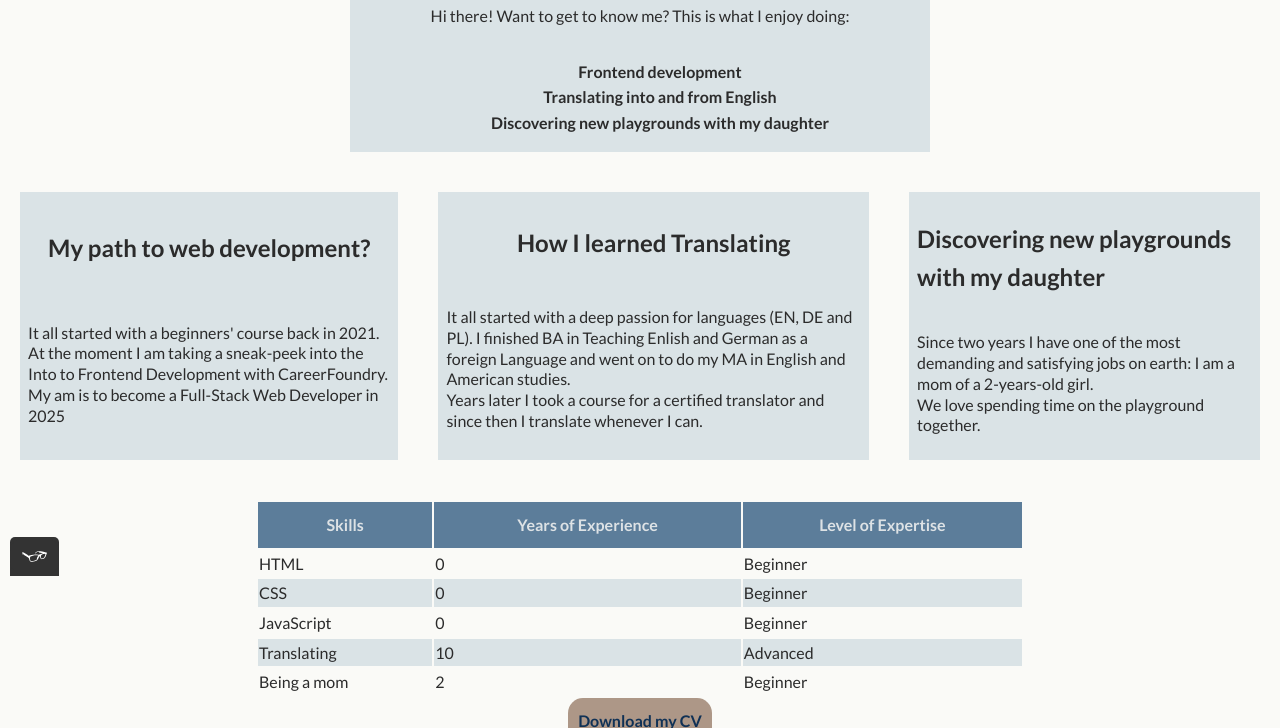
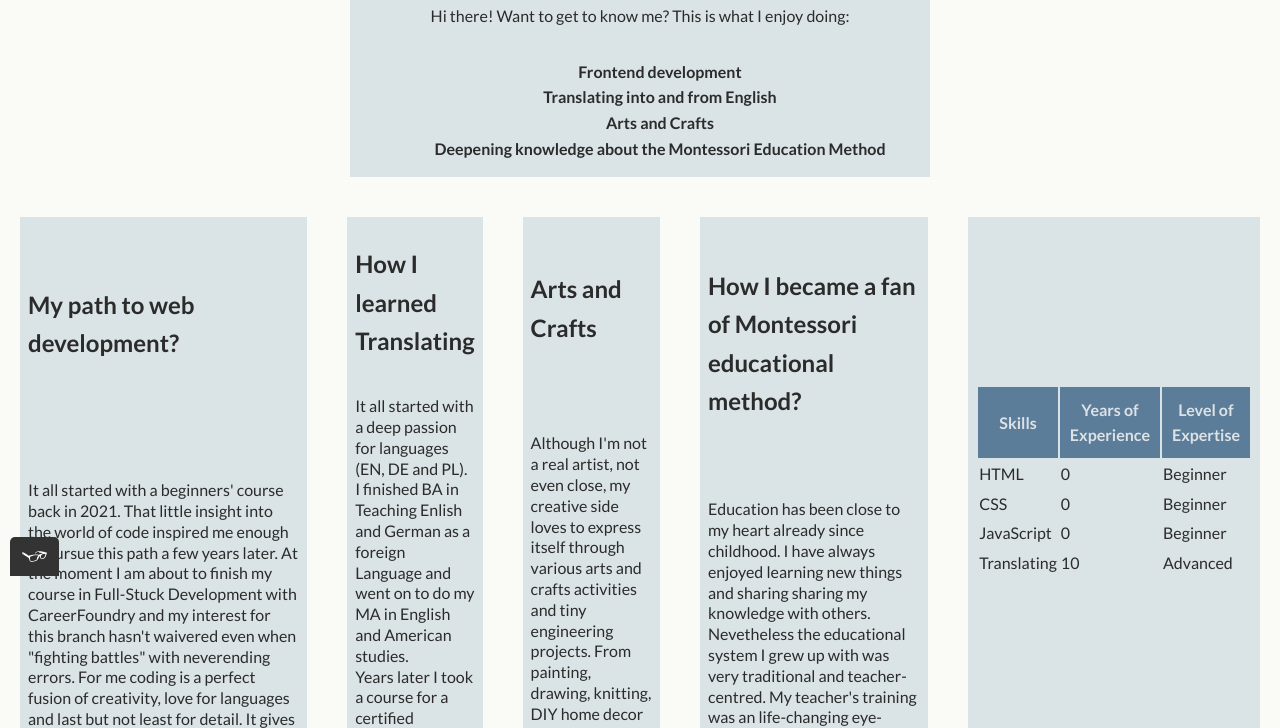
Before and after one commit to agawi88/Portfolio-Website, a plain HTML site: page about.html in a window 1280 px wide. Shown: the part 224-952 px from the top of the page. Drawn offline with nearby package versions, Linux system fonts and the light colour scheme.

```diff
--- a/about.html
+++ b/about.html
@@ -34,26 +34,32 @@
         <ul>
             <li>Frontend development</li>
             <li>Translating into and from English</li>
-            <li>Discovering new playgrounds with my daughter</li>
+            <li>Arts and Crafts</li>
+            <li>Deepening knowledge about the Montessori Education Method</li>
         </ul>
         </div>
     </div>
     <div class="wrapper">
         <div class="first_part">
         <h2>My path to web development?</h2>
-        <p>It all started with a beginners' course back in 2021. At the moment I am taking a sneak-peek into the Into to Frontend Development with CareerFoundry. <br>
-        My am is to become a Full-Stack Web Developer in 2025</p>
+        <p>It all started with a beginners' course back in 2021. That little insight into the world of code inspired me enough to pursue this path a few years later. At the moment I am about to finish my course in Full-Stuck Development with CareerFoundry and my interest for this branch hasn't waivered even when "fighting battles" with neverending errors. For me coding is a perfect fusion of creativity, love for languages and last but not least for detail. It gives me what translating has never manage to. I enjoy finding solutions to coding errors and little riddles that crop up in the process.  These challanges don't make want to give up, exactly the opposite, I cannot stop until I find a solution. And seeing the results of my work bring an insane joy and create happyendorfines. Having a creative soul, I was convinced that I will definitely stick only to the front-end, but working with and creating my own databases with MongoDB and SQL, turned out equally compelling. Also, to my mentor's surprise I trully enjoyed building applications with Angular framework and constructing React Native apps.<br>
+        </p>
         </div>
         <div class="second_part">
         <h2>How I learned Translating</h2>
         <p>It all started with a deep passion for languages (EN, DE and PL). I finished BA in Teaching Enlish and German as a foreign Language and went on to do my MA in English and American studies.<br>
-        Years later I took a course for a certified translator and since then I translate whenever I can.</p>
+        Years later I took a course for a certified translator and since then I translate whenever I can. Since then I've been on and off translating documents and texts (cultural, legal and administrative, medical) various language combinations. Although my favourite language combination was and remains DE/ENG</p>
         </div>
         <div class="third_part">
-        <h2>Discovering new playgrounds with my daughter</h2>
-        <p>Since two years I have one of the most demanding and satisfying jobs on earth: I am a mom of a 2-years-old girl.<br>
-        We love spending time on the playground together.</p>
+        <h2>Arts and Crafts</h2>
+        <p>
+            Although I'm not a real artist, not even close, my creative side loves to express itself through various arts and crafts activities and tiny engineering projects. From painting, drawing, knitting, DIY home decor projects, cooking or gardening - I have always loved it and needed that creative outlet in my life! They help me to relax and unwind after a long day of work or study and connect with my family, as I'm also very eager to teach my kids new skills and explore new activities together.
         </div>
+        <div class="fourth_part">
+        <h2>How I became a fan of Montessori educational method?</h2>
+        <p>
+            Education has been close to my heart already since childhood. I have always enjoyed learning new things and sharing sharing my knowledge with others. Nevetheless the educational system I grew up with was very traditional and teacher-centred. My teacher's training was an life-changing eye-opener on all the existing methods. But it was only after becoming a mother myself that I exploring the alternative educational methods and became trully conviced and inspired discovered Montessori.
+            I was fascinated by the child-centred approach, the emphasis on independence, freedom within limits, and respect for a child's natural psychological development. Since then I've been continously deepening my knowledge of the Montessori method, applying these principles in my own parenting journey.
     </div>
         <div class="container">
         <table class="container_table">
@@ -85,11 +91,11 @@
                 <td>10</td>
                 <td>Advanced</td>
             </tr>
-            <tr>
-                <td>Being a mom</td>
-                <td>2</td>
-                <td>Beginner</td>
-            </tr>
+<!--             <tr>
+                <td>xxx</td>
+                <td>x</td>
+                <td>xxx</td>
+            </tr> -->
 
           </tbody>
         </table>
```
